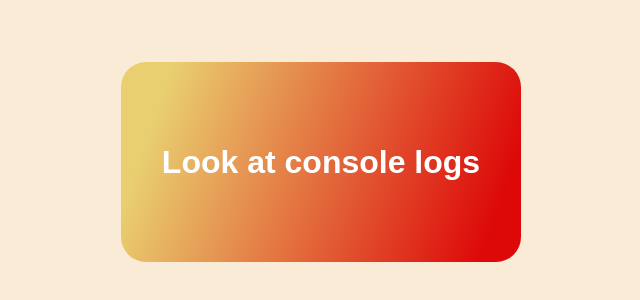
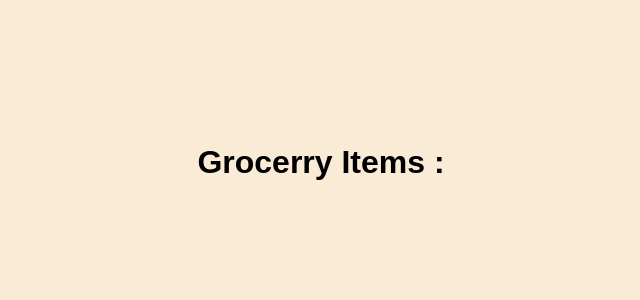
Before and after one commit to Intern-web-dev-team/JavaScript_Learning, a plain HTML site: page index.html in a window 1280 px wide. Shown: the part 238-538 px from the top of the page, without its empty margins (319-959 px from the left). Drawn offline with Linux system fonts and the light colour scheme.

Commit message:
array methods

```diff
--- a/index.html
+++ b/index.html
@@ -13,7 +13,7 @@
         body{
             font-family: sans-serif;
             background-color: antiquewhite;
-            color: white;
+            color: black;
             height: 100vh;
             display: flex;
             justify-content: center;
@@ -31,8 +31,12 @@
     </style>
 </head>
 <body>
-    <div class="Alone">
+    <!-- <div class="Alone">
     <h1>Look at console logs</h1>
+    </div> -->
+    <div class="main">
+        <h1>Grocerry Items : <h1 id="total"> </h1> </h1>
+        <ul id="list-items"></ul>
     </div>
     <script src="./index.js"></script>
 </body>
```
Also changed, not shown: index.js (+394 -211 lines), 1 other file.
